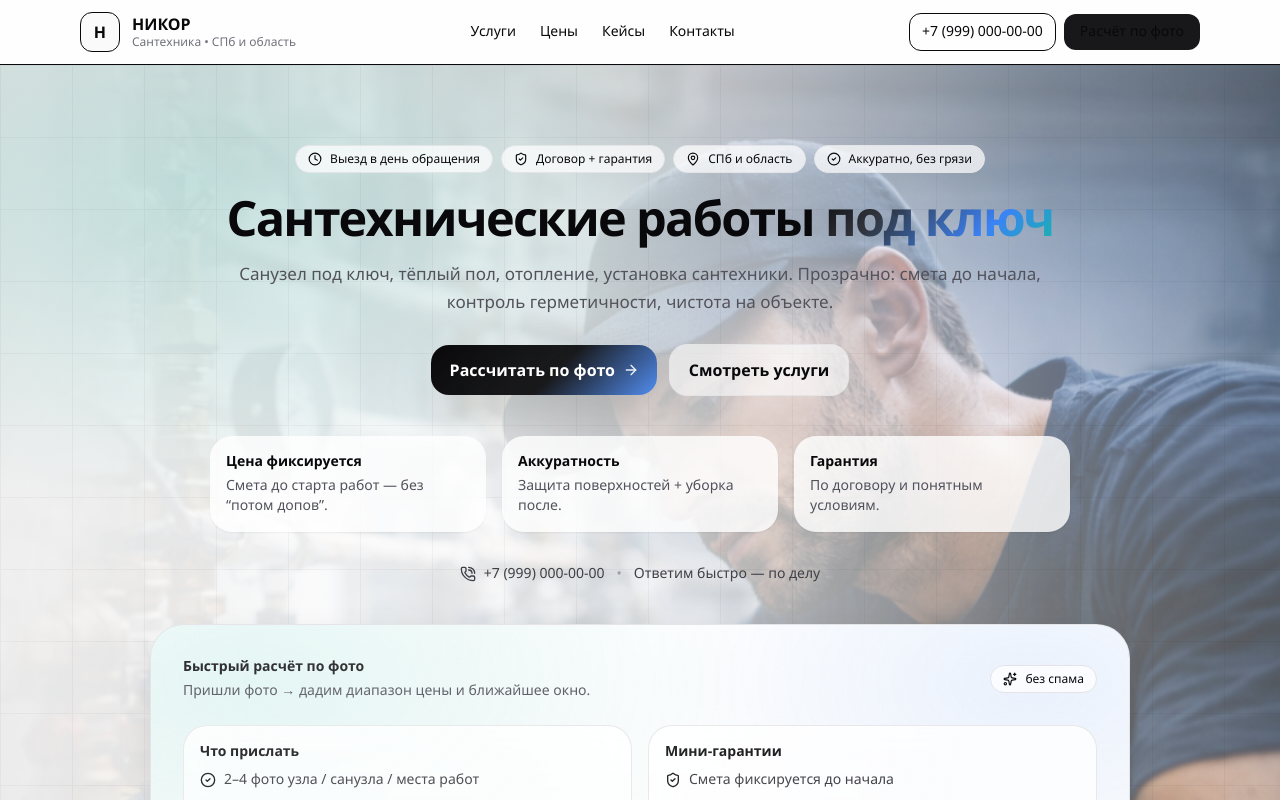
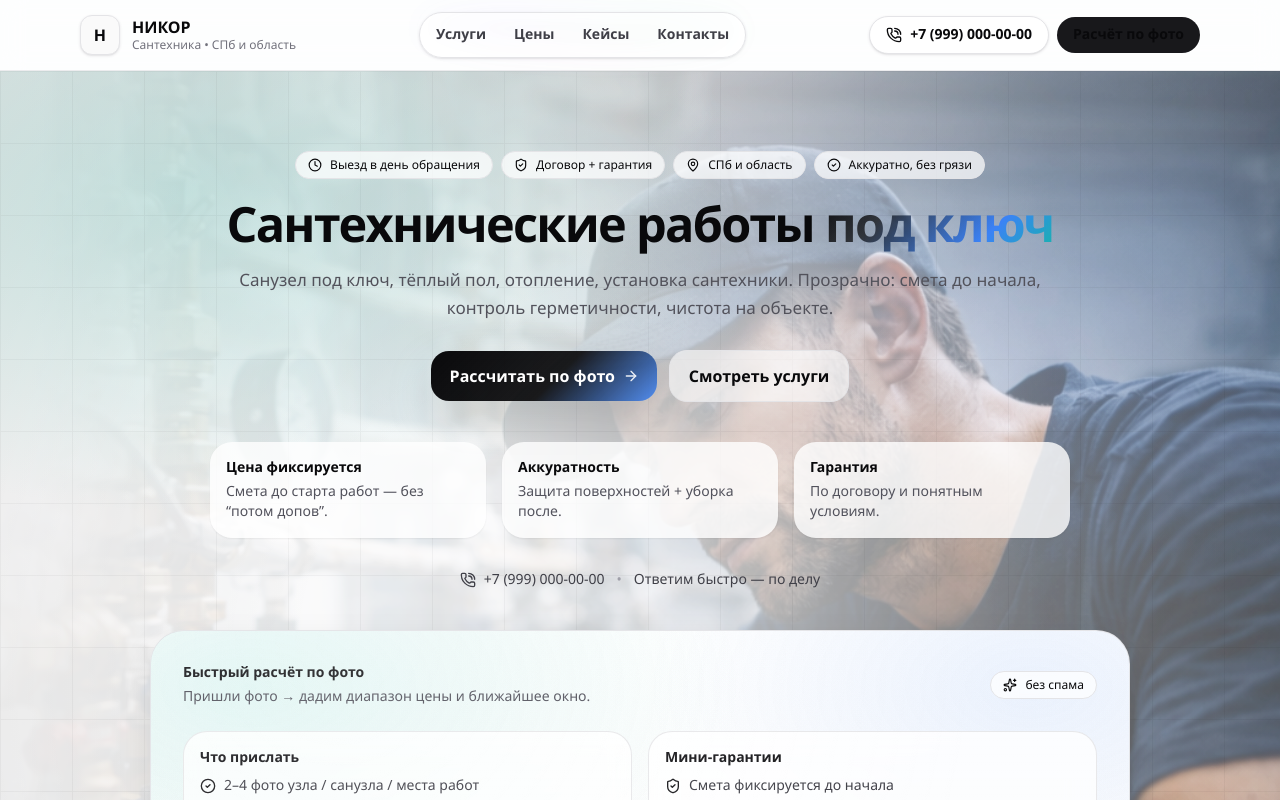
Before and after one commit to pandangun/nicorgroup-site, a Next.js app: page / in a window 1280 px wide. Shown: the top 800 px of the page. Built offline with nearby package versions, Linux system fonts and the light colour scheme.

Commit message:
feat(header): animated nav with active pill

```diff
--- a/package.json
+++ b/package.json
@@ -9,8 +9,9 @@
     "lint": "eslint"
   },
   "dependencies": {
+    "framer-motion": "^12.34.1",
     "lucide-react": "^0.562.0",
-    "next": "16.1.1",
+    "next": "^16.1.6",
     "react": "19.2.3",
     "react-dom": "19.2.3"
   },
--- a/src/app/layout.tsx
+++ b/src/app/layout.tsx
@@ -1,6 +1,7 @@
 import "./globals.css";
 import type { Metadata } from "next";
 import Link from "next/link";
+import { Header } from "@/components/layout/Header";
 
 export const metadata: Metadata = {
   title: "НИКОР — сантехнические работы в СПб и области",
@@ -8,57 +9,23 @@ export const metadata: Metadata = {
     "Тёплые полы, отопление, установка сантехники, санузел под ключ. Выезд в день обращения. Гарантия и договор.",
 };
 
-const NavLink = ({ href, children }: { href: string; children: React.ReactNode }) => (
-  <Link
-    href={href}
-    className="text-sm text-zinc-700 hover:text-zinc-950 transition-colors"
-  >
-    {children}
-  </Link>
-);
+export default function RootLayout({ children }: { children: React.ReactNode }) {
+  const year = new Date().getFullYear();
 
-export default function RootLayout({ children }: { children: React.ReactNode }) {
   return (
-    <html lang="ru">
-      <body className="min-h-screen bg-white text-zinc-900">
-        <header className="sticky top-0 z-50 border-b bg-white/80 backdrop-blur">
-          <div className="mx-auto flex max-w-6xl items-center justify-between px-4 py-3">
-            <Link href="/" className="flex items-center gap-3">
-              <div className="grid h-10 w-10 place-items-center rounded-xl border bg-zinc-50 font-black tracking-wide">
-                Н
-              </div>
-              <div className="leading-tight">
-                <div className="font-semibold">НИКОР</div>
-                <div className="text-xs text-zinc-500">Сантехника • СПб и область</div>
-              </div>
-            </Link>
+    <html lang="ru" className="scroll-smooth">
+      <body className="min-h-screen bg-white text-zinc-900 antialiased">
+        {/* Premium sticky header with animated nav + active state */}
+        <Header />
 
-            <nav className="hidden items-center gap-6 md:flex">
-              <NavLink href="/services">Услуги</NavLink>
-              <NavLink href="/prices">Цены</NavLink>
-              <NavLink href="/cases">Кейсы</NavLink>
-              <NavLink href="/contacts">Контакты</NavLink>
-            </nav>
+        {/* Main */}
+        <main className="relative">
+          {/* subtle background polish across all pages */}
+          <div className="pointer-events-none absolute inset-0 -z-10 bg-[radial-gradient(1100px_520px_at_18%_8%,rgba(20,184,166,0.08),transparent_60%),radial-gradient(1000px_520px_at_86%_10%,rgba(59,130,246,0.08),transparent_60%),radial-gradient(900px_520px_at_45%_92%,rgba(244,63,94,0.06),transparent_62%)]" />
+          {children}
+        </main>
 
-            <div className="hidden items-center gap-2 md:flex">
-              <a
-                href="tel:+79990000000"
-                className="rounded-xl border px-3 py-2 text-sm hover:bg-zinc-50"
-              >
-                +7 (999) 000-00-00
-              </a>
-              <a
-                href="/contacts#lead"
-                className="rounded-xl bg-zinc-900 px-4 py-2 text-sm text-white hover:bg-zinc-800"
-              >
-                Расчёт по фото
-              </a>
-            </div>
-          </div>
-        </header>
-
-        <main>{children}</main>
-
+        {/* Footer */}
         <footer className="border-t bg-white">
           <div className="mx-auto max-w-6xl px-4 py-10">
             <div className="grid gap-8 md:grid-cols-3">
@@ -73,37 +40,62 @@ export default function RootLayout({ children }: { children: React.ReactNode })
               <div className="text-sm">
                 <div className="font-semibold">Разделы</div>
                 <div className="mt-2 grid gap-2 text-zinc-600">
-                  <Link href="/services" className="hover:text-zinc-900">Услуги</Link>
-                  <Link href="/prices" className="hover:text-zinc-900">Цены</Link>
-                  <Link href="/cases" className="hover:text-zinc-900">Кейсы</Link>
-                  <Link href="/contacts" className="hover:text-zinc-900">Контакты</Link>
+                  <Link href="/services" className="hover:text-zinc-900">
+                    Услуги
+                  </Link>
+                  <Link href="/prices" className="hover:text-zinc-900">
+                    Цены
+                  </Link>
+                  <Link href="/cases" className="hover:text-zinc-900">
+                    Кейсы
+                  </Link>
+                  <Link href="/contacts" className="hover:text-zinc-900">
+                    Контакты
+                  </Link>
                 </div>
               </div>
 
               <div className="text-sm">
                 <div className="font-semibold">Связь</div>
                 <div className="mt-2 grid gap-2 text-zinc-600">
-                  <a href="tel:+79990000000" className="hover:text-zinc-900">+7 (999) 000-00-00</a>
+                  <a href="tel:+79990000000" className="hover:text-zinc-900">
+                    +7 (999) 000-00-00
+                  </a>
                   <div>СПб и область</div>
-                  <div className="text-xs text-zinc-400">
-                    © {new Date().getFullYear()} НИКОР
-                  </div>
+                  <div className="text-xs text-zinc-400">© {year} НИКОР</div>
                 </div>
+              </div>
+            </div>
+
+            {/* tiny “trust” line */}
+            <div className="mt-10 flex flex-col gap-2 border-t pt-6 text-xs text-zinc-500 sm:flex-row sm:items-center sm:justify-between">
+              <div>Договор • Гарантия • Чистота на объекте</div>
+              <div>
+                <span className="text-zinc-400">Сделано аккуратно.</span>
               </div>
             </div>
           </div>
 
           {/* Mobile bar */}
-          <div className="fixed bottom-0 left-0 right-0 z-50 border-t bg-white/90 backdrop-blur md:hidden">
+          <div className="fixed bottom-0 left-0 right-0 z-50 border-t border-zinc-200/70 bg-white/90 backdrop-blur md:hidden">
             <div className="mx-auto grid max-w-6xl grid-cols-2 gap-2 px-4 py-2">
-              <a href="tel:+79990000000" className="rounded-xl border py-3 text-center text-sm">
+              <a
+                href="tel:+79990000000"
+                className="rounded-xl border border-zinc-200 bg-white py-3 text-center text-sm font-semibold shadow-sm active:scale-[0.99]"
+              >
                 Позвонить
               </a>
-              <a href="/contacts#lead" className="rounded-xl bg-zinc-900 py-3 text-center text-sm text-white">
+              <a
+                href="/contacts#lead"
+                className="rounded-xl bg-zinc-900 py-3 text-center text-sm font-semibold text-white shadow-sm active:scale-[0.99]"
+              >
                 Заявка
               </a>
             </div>
           </div>
+
+          {/* Spacer so mobile bar doesn't cover content */}
+          <div className="h-16 md:hidden" />
         </footer>
       </body>
     </html>
--- /dev/null
+++ b/src/components/layout/Header.tsx
@@ -0,0 +1,195 @@
+"use client";
+
+import Link from "next/link";
+import { usePathname } from "next/navigation";
+import { useEffect, useMemo, useRef, useState } from "react";
+import { motion, AnimatePresence } from "framer-motion";
+import { PhoneCall } from "lucide-react";
+
+const NAV = [
+  { href: "/services", label: "Услуги" },
+  { href: "/prices", label: "Цены" },
+  { href: "/cases", label: "Кейсы" },
+  { href: "/contacts", label: "Контакты" },
+];
+
+function isActivePath(pathname: string, href: string) {
+  if (href === "/") return pathname === "/";
+  return pathname === href || pathname.startsWith(href + "/");
+}
+
+type PillRect = { left: number; width: number };
+
+function usePillTracker() {
+  const wrapRef = useRef<HTMLDivElement | null>(null);
+  const [hoverRect, setHoverRect] = useState<PillRect | null>(null);
+
+  const setFromEl = (el: HTMLElement | null) => {
+    const wrap = wrapRef.current;
+    if (!wrap || !el) return;
+
+    const wrapBox = wrap.getBoundingClientRect();
+    const elBox = el.getBoundingClientRect();
+
+    setHoverRect({
+      left: elBox.left - wrapBox.left,
+      width: elBox.width,
+    });
+  };
+
+  const clear = () => setHoverRect(null);
+
+  // На ресайзе пересчитывать — чтобы не съезжало
+  useEffect(() => {
+    const onResize = () => setHoverRect((r) => (r ? { ...r } : r));
+    window.addEventListener("resize", onResize);
+    return () => window.removeEventListener("resize", onResize);
+  }, []);
+
+  return { wrapRef, hoverRect, setFromEl, clear };
+}
+
+export function Header() {
+  const pathname = usePathname();
+
+  const activeHref = useMemo(() => {
+    const found = NAV.find((i) => isActivePath(pathname, i.href));
+    return found?.href ?? null;
+  }, [pathname]);
+
+  const { wrapRef, hoverRect, setFromEl, clear } = usePillTracker();
+  const activeElRef = useRef<HTMLElement | null>(null);
+
+  // Если мы ушли с навигации мышкой — можно “подтягивать” ховер на активный (не обязательно)
+  const snapHoverToActive = () => {
+    if (activeElRef.current) setFromEl(activeElRef.current);
+  };
+
+  return (
+    <header className="sticky top-0 z-50 border-b border-zinc-200/70 bg-white/75 backdrop-blur-md">
+      <div className="mx-auto flex max-w-6xl items-center justify-between px-4 py-3">
+        {/* Logo */}
+        <Link href="/" className="flex items-center gap-3">
+          <div className="grid h-10 w-10 place-items-center rounded-xl border border-zinc-200 bg-zinc-50 font-black tracking-wide shadow-sm">
+            Н
+          </div>
+          <div className="leading-tight">
+            <div className="font-semibold">НИКОР</div>
+            <div className="text-xs text-zinc-500">Сантехника • СПб и область</div>
+          </div>
+        </Link>
+
+        {/* Desktop nav */}
+        <nav className="hidden md:flex">
+          <div
+            ref={wrapRef}
+            onMouseLeave={() => {
+              // можно либо полностью скрывать hover-пилюлю:
+              clear();
+              // или “прилипать” к активному:
+              // snapHoverToActive();
+            }}
+            className="relative flex items-center gap-1 rounded-full border border-zinc-200 bg-white/60 p-1 shadow-sm"
+          >
+            {/* общий мягкий glow под всей капсулой */}
+            <div
+              className="pointer-events-none absolute inset-0 -z-10 rounded-full blur-xl"
+              style={{
+                background:
+                  "radial-gradient(60% 120% at 25% 20%, rgba(99,102,241,.18), transparent 60%)," +
+                  "radial-gradient(70% 140% at 70% 25%, rgba(16,185,129,.14), transparent 60%)," +
+                  "radial-gradient(80% 160% at 55% 95%, rgba(236,72,153,.10), transparent 55%)",
+                animation: "nicorGlow 6s ease-in-out infinite",
+              }}
+            />
+
+            {/* Hover pill (магнитная) */}
+            <AnimatePresence>
+              {hoverRect && (
+                <motion.div
+                  key="hover-pill"
+                  initial={{ opacity: 0, y: 2 }}
+                  animate={{ opacity: 1, y: 0, left: hoverRect.left, width: hoverRect.width }}
+                  exit={{ opacity: 0, y: 2 }}
+                  transition={{ type: "spring", stiffness: 520, damping: 34 }}
+                  className="pointer-events-none absolute top-1 bottom-1 rounded-full"
+                  style={{
+                    // “дорогая” подложка на ховер — очень деликатная
+                    background:
+                      "linear-gradient(120deg, rgba(99,102,241,.12), rgba(16,185,129,.10), rgba(236,72,153,.09))",
+                    boxShadow: "inset 0 0 0 1px rgba(0,0,0,.06)",
+                  }}
+                />
+              )}
+            </AnimatePresence>
+
+            {/* Active pill (переливающаяся) */}
+            {activeHref && (
+              <motion.div
+                layoutId="nicor-active-pill"
+                className="pointer-events-none absolute top-1 bottom-1 rounded-full"
+                style={{
+                  // тут именно “перелив”, но тонко
+                  backgroundImage:
+                    "linear-gradient(120deg, rgba(99,102,241,.28), rgba(16,185,129,.20), rgba(236,72,153,.16), rgba(99,102,241,.28))",
+                  backgroundSize: "300% 300%",
+                  animation: "nicorShimmer 5.5s ease infinite",
+                  boxShadow:
+                    "0 10px 22px rgba(0,0,0,.06), inset 0 0 0 1px rgba(0,0,0,.10)",
+                }}
+                transition={{ type: "spring", stiffness: 520, damping: 34 }}
+              />
+            )}
+
+            {NAV.map((item) => {
+              const active = isActivePath(pathname, item.href);
+              return (
+                <Link
+                  key={item.href}
+                  href={item.href}
+                  onMouseEnter={(e) => setFromEl(e.currentTarget)}
+                  className="relative"
+                >
+                  <motion.span
+                    ref={(node) => {
+                      if (active) activeElRef.current = node;
+                    }}
+                    whileHover={{ scale: 1.02 }}
+                    whileTap={{ scale: 0.99 }}
+
+                    transition={{ type: "spring", stiffness: 520, damping: 38 }}
+                    className={[
+                      "relative z-10 inline-flex items-center rounded-full px-3 py-2 text-sm font-semibold",
+                      "transition-colors",
+                      active ? "text-zinc-900" : "text-zinc-700 hover:text-zinc-950",
+                    ].join(" ")}
+                  >
+                    {item.label}
+                  </motion.span>
+                </Link>
+              );
+            })}
+          </div>
+        </nav>
+
+        {/* Right actions */}
+        <div className="hidden items-center gap-2 md:flex">
+          <a
+            href="tel:+79990000000"
+            className="inline-flex items-center gap-2 rounded-full border border-zinc-200 bg-white px-4 py-2 text-sm font-semibold shadow-sm transition hover:shadow"
+          >
+            <PhoneCall className="h-4 w-4" />
+            +7 (999) 000-00-00
+          </a>
+
+          <Link
+            href="/contacts#lead"
+            className="rounded-full bg-zinc-900 px-4 py-2 text-sm font-semibold text-white transition hover:bg-zinc-800"
+          >
+            Расчёт по фото
+          </Link>
+        </div>
+      </div>
+    </header>
+  );
+}
```
Also changed, not shown: src/app/globals.css (+30 -0 lines), 1 other file (tests, documents, lock files or other folders).
